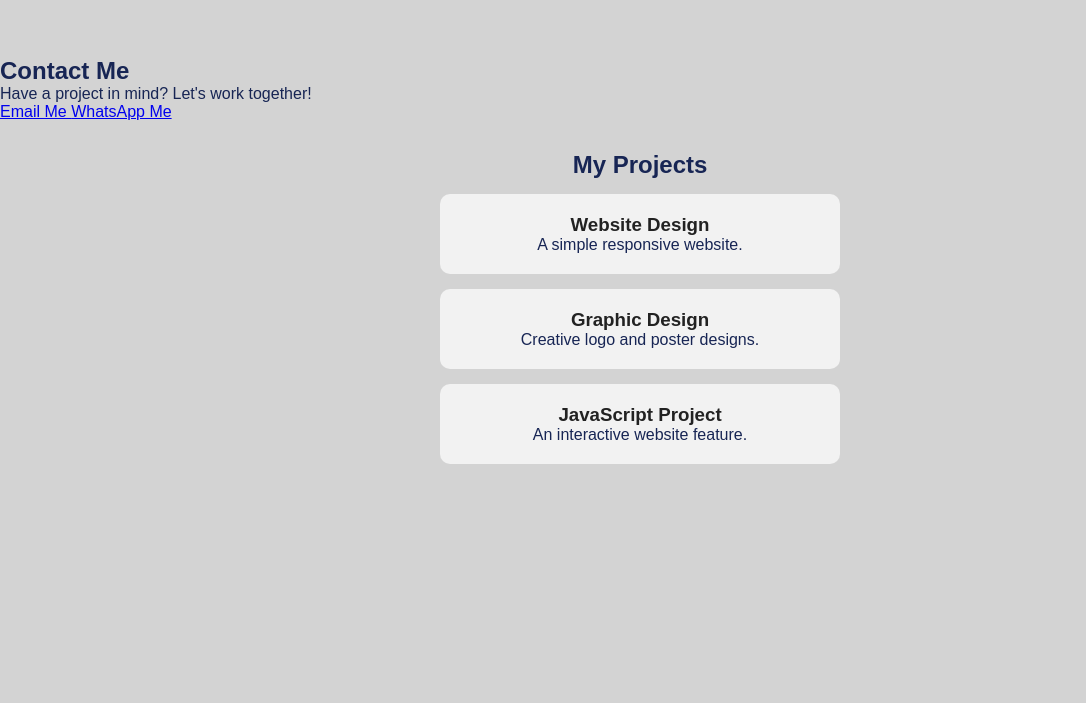
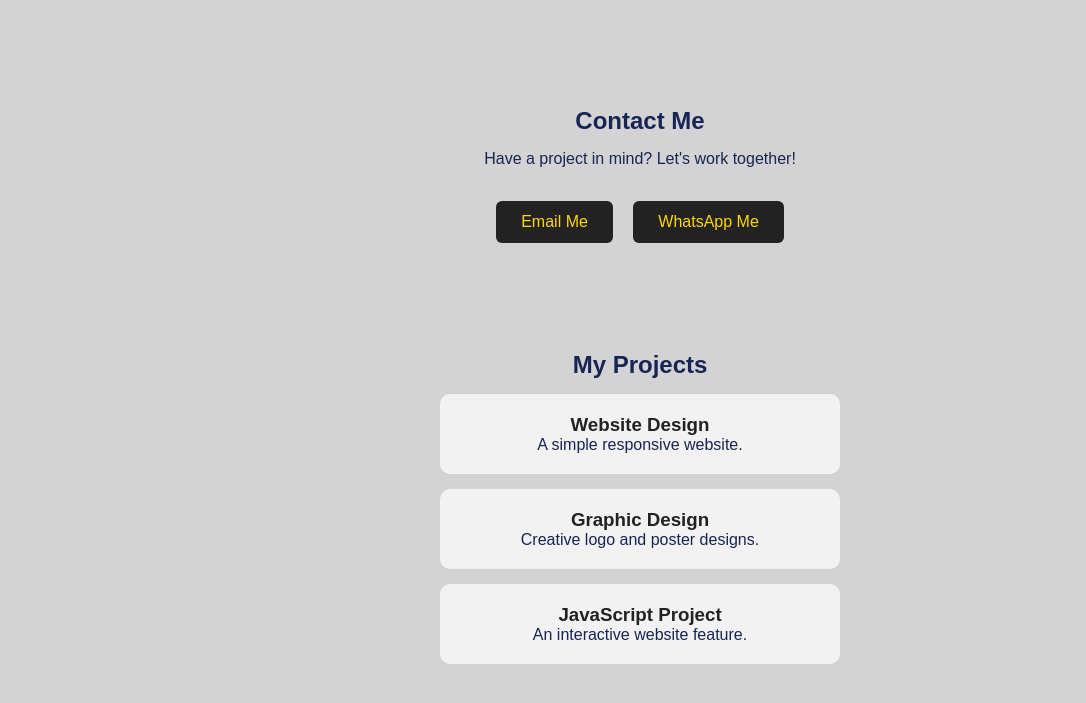
Before and after one commit to qasimgul93-prog/My-portfolio, a plain HTML site: page index.html in a window 1280 px wide. Shown: the part 1163-1866 px from the top of the page, without its empty margins (0-1086 px from the left). Before the commit the page ends 1672 px from the top, so only its background shows below. Drawn offline with Linux system fonts and the light colour scheme.

Commit message:
Refactor style.css for improved organization

```diff
--- a/style.css
+++ b/style.css
@@ -257,3 +257,31 @@ header h1 {
     padding: 12px 20px;
     border-radius: 8px;
 }
+.contact {
+    text-align: center;
+    padding: 50px 20px;
+    margin: 20px auto;
+}
+
+.contact h2 {
+    margin-bottom: 15px;
+}
+
+.contact p {
+    margin-bottom: 25px;
+}
+
+.contact-btn {
+    display: inline-block;
+    padding: 12px 25px;
+    margin: 8px;
+    background: #222;
+    color: gold;
+    text-decoration: none;
+    border-radius: 6px;
+}
+
+.contact-btn:hover {
+    background: #d4af37;
+    color: black;
+}
```
